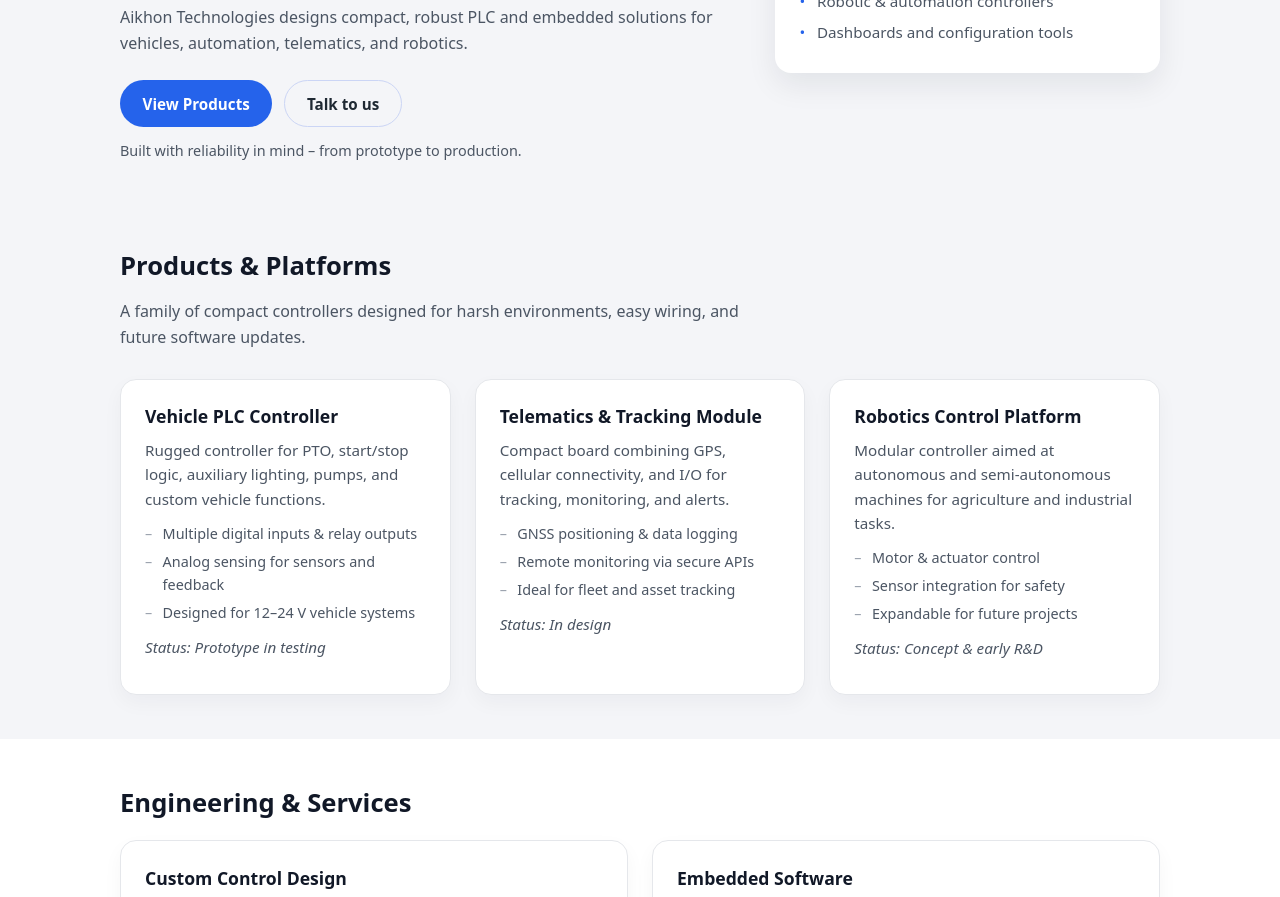
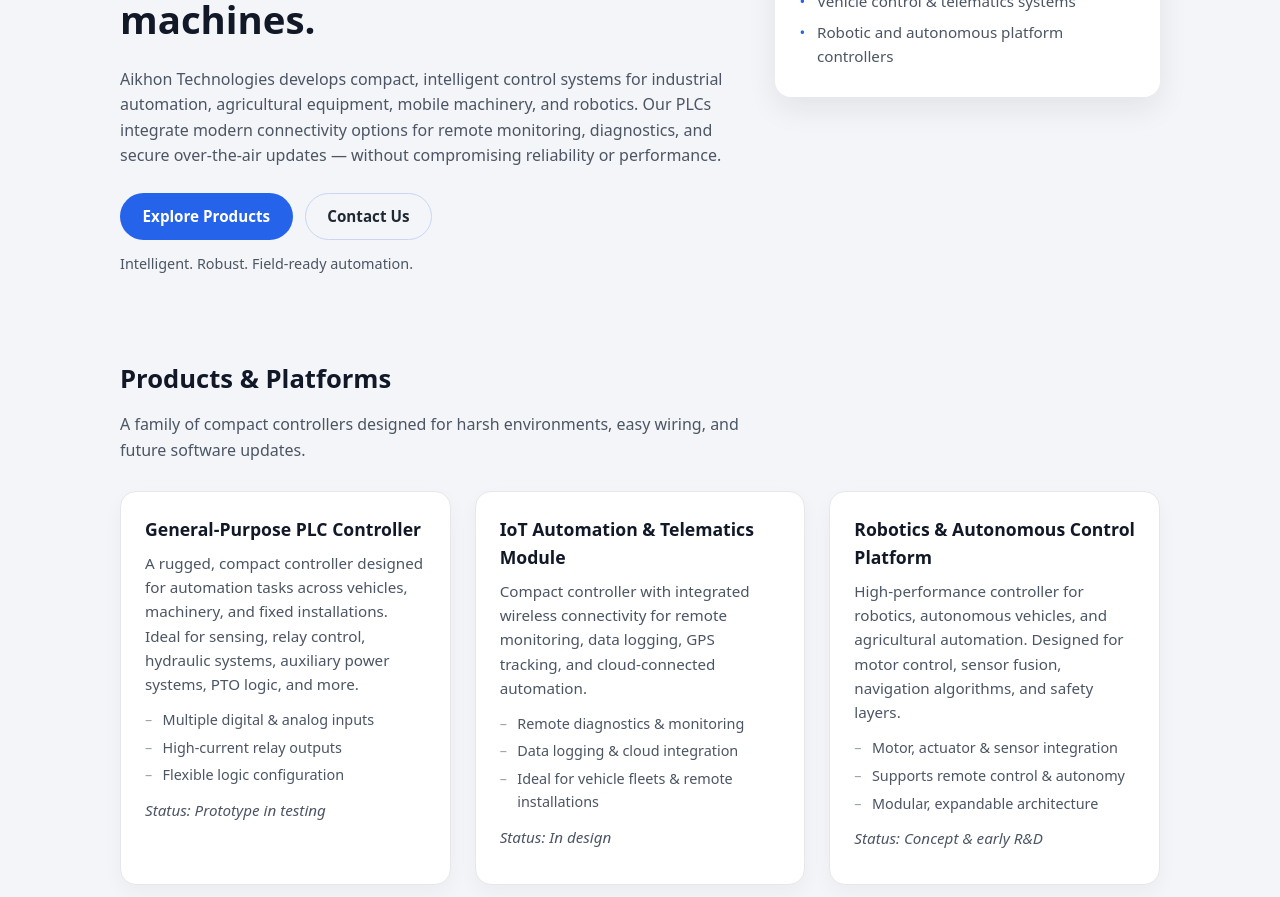
Before and after one commit to aikhontech/aikhon-technologies-website, a plain HTML site: page index.html in a window 1280 px wide. Shown: the part 242-1139 px from the top of the page. Drawn offline with Linux system fonts and the light colour scheme.

Commit message:
Updated homepage text to reflect company positioning

```diff
--- a/index.html
+++ b/index.html
@@ -27,26 +27,28 @@
         <section class="hero">
             <div class="container hero-grid">
                 <div class="hero-text">
-                    <h1>Smart control systems for real-world machines.</h1>
+                    <h1>Advanced PLCs and automation systems built for real-world machines.</h1>
                     <p>
-                        Aikhon Technologies designs compact, robust PLC and embedded
-                        solutions for vehicles, automation, telematics, and robotics.
+                        Aikhon Technologies develops compact, intelligent control systems for industrial automation,
+                        agricultural equipment, mobile machinery, and robotics. Our PLCs integrate modern connectivity
+                        options for remote monitoring, diagnostics, and secure over-the-air updates — without
+                        compromising reliability or performance.
                     </p>
                     <div class="hero-actions">
-                        <a href="#products" class="btn primary">View Products</a>
-                        <a href="#contact" class="btn ghost">Talk to us</a>
+                        <a href="#products" class="btn primary">Explore Products</a>
+                        <a href="#contact" class="btn ghost">Contact Us</a>
                     </div>
                     <p class="hero-sub">
-                        Built with reliability in mind – from prototype to production.
+                        Intelligent. Robust. Field-ready automation.
                     </p>
                 </div>
                 <div class="hero-card">
                     <h2>What we’re building</h2>
                     <ul>
-                        <li>Vehicle-grade PLC modules</li>
-                        <li>Telematics & tracking controllers</li>
-                        <li>Robotic & automation controllers</li>
-                        <li>Dashboards and configuration tools</li>
+                        <li>Industrial & agricultural PLC controllers</li>
+                        <li>IoT-enabled automation modules</li>
+                        <li>Vehicle control & telematics systems</li>
+                        <li>Robotic and autonomous platform controllers</li>
                     </ul>
                 </div>
             </div>
@@ -63,43 +65,44 @@
 
                 <div class="card-grid">
                     <article class="card">
-                        <h3>Vehicle PLC Controller</h3>
+                        <h3>General-Purpose PLC Controller</h3>
                         <p>
-                            Rugged controller for PTO, start/stop logic, auxiliary
-                            lighting, pumps, and custom vehicle functions.
+                            A rugged, compact controller designed for automation tasks across vehicles, machinery,
+                            and fixed installations. Ideal for sensing, relay control, hydraulic systems,
+                            auxiliary power systems, PTO logic, and more.
                         </p>
                         <ul class="card-list">
-                            <li>Multiple digital inputs & relay outputs</li>
-                            <li>Analog sensing for sensors and feedback</li>
-                            <li>Designed for 12–24 V vehicle systems</li>
+                            <li>Multiple digital & analog inputs</li>
+                            <li>High-current relay outputs</li>
+                            <li>Flexible logic configuration</li>
                         </ul>
                         <p class="card-tag">Status: Prototype in testing</p>
                     </article>
 
                     <article class="card">
-                        <h3>Telematics & Tracking Module</h3>
+                        <h3>IoT Automation & Telematics Module</h3>
                         <p>
-                            Compact board combining GPS, cellular connectivity, and
-                            I/O for tracking, monitoring, and alerts.
+                            Compact controller with integrated wireless connectivity for remote monitoring,
+                            data logging, GPS tracking, and cloud-connected automation.
                         </p>
                         <ul class="card-list">
-                            <li>GNSS positioning & data logging</li>
-                            <li>Remote monitoring via secure APIs</li>
-                            <li>Ideal for fleet and asset tracking</li>
+                            <li>Remote diagnostics & monitoring</li>
+                            <li>Data logging & cloud integration</li>
+                            <li>Ideal for vehicle fleets & remote installations</li>
                         </ul>
                         <p class="card-tag">Status: In design</p>
                     </article>
 
                     <article class="card">
-                        <h3>Robotics Control Platform</h3>
+                        <h3>Robotics & Autonomous Control Platform</h3>
                         <p>
-                            Modular controller aimed at autonomous and semi-autonomous
-                            machines for agriculture and industrial tasks.
+                            High-performance controller for robotics, autonomous vehicles, and agricultural automation.
+                            Designed for motor control, sensor fusion, navigation algorithms, and safety layers.
                         </p>
                         <ul class="card-list">
-                            <li>Motor & actuator control</li>
-                            <li>Sensor integration for safety</li>
-                            <li>Expandable for future projects</li>
+                            <li>Motor, actuator & sensor integration</li>
+                            <li>Supports remote control & autonomy</li>
+                            <li>Modular, expandable architecture</li>
                         </ul>
                         <p class="card-tag">Status: Concept & early R&amp;D</p>
                     </article>
@@ -150,23 +153,26 @@
                 <div>
                     <h2 class="section-title">About Aikhon Technologies</h2>
                     <p>
-                        Aikhon Technologies is focused on practical, reliable control
-                        systems for real equipment: trucks, machinery, robotics, and
-                        connected devices.
+                        Aikhon Technologies engineers next-generation PLCs and automation systems for
+                        industrial, agricultural, vehicular, and robotic applications. Our goal is to
+                        deliver compact, intelligent controllers that combine real-time reliability with
+                        modern connectivity and update capabilities.
                     </p>
                     <p>
-                        Our goal is to bridge the gap between off-the-shelf PLCs and
-                        custom electronics by providing robust hardware with
-                        user-friendly software tools.
+                        We design hardware for harsh environments, where uptime matters and systems must
+                        perform consistently — from farm machinery and trucks to robotics and fixed
+                        infrastructure. Our products bridge the gap between traditional PLCs and modern
+                        IoT-enabled controllers.
                     </p>
                 </div>
+
                 <div class="about-highlight">
-                    <h3>What matters to us</h3>
+                    <h3>What We Focus On</h3>
                     <ul>
-                        <li>Reliability in harsh conditions</li>
-                        <li>Clear wiring and documentation</li>
-                        <li>Field-upgradable systems</li>
-                        <li>Designs that scale from one unit to many</li>
+                        <li>Reliable control systems for demanding environments</li>
+                        <li>Clear wiring, documentation, and user-friendly configuration</li>
+                        <li>IoT connectivity for monitoring and diagnostics</li>
+                        <li>Modular designs that scale with your application</li>
                     </ul>
                 </div>
             </div>
```
